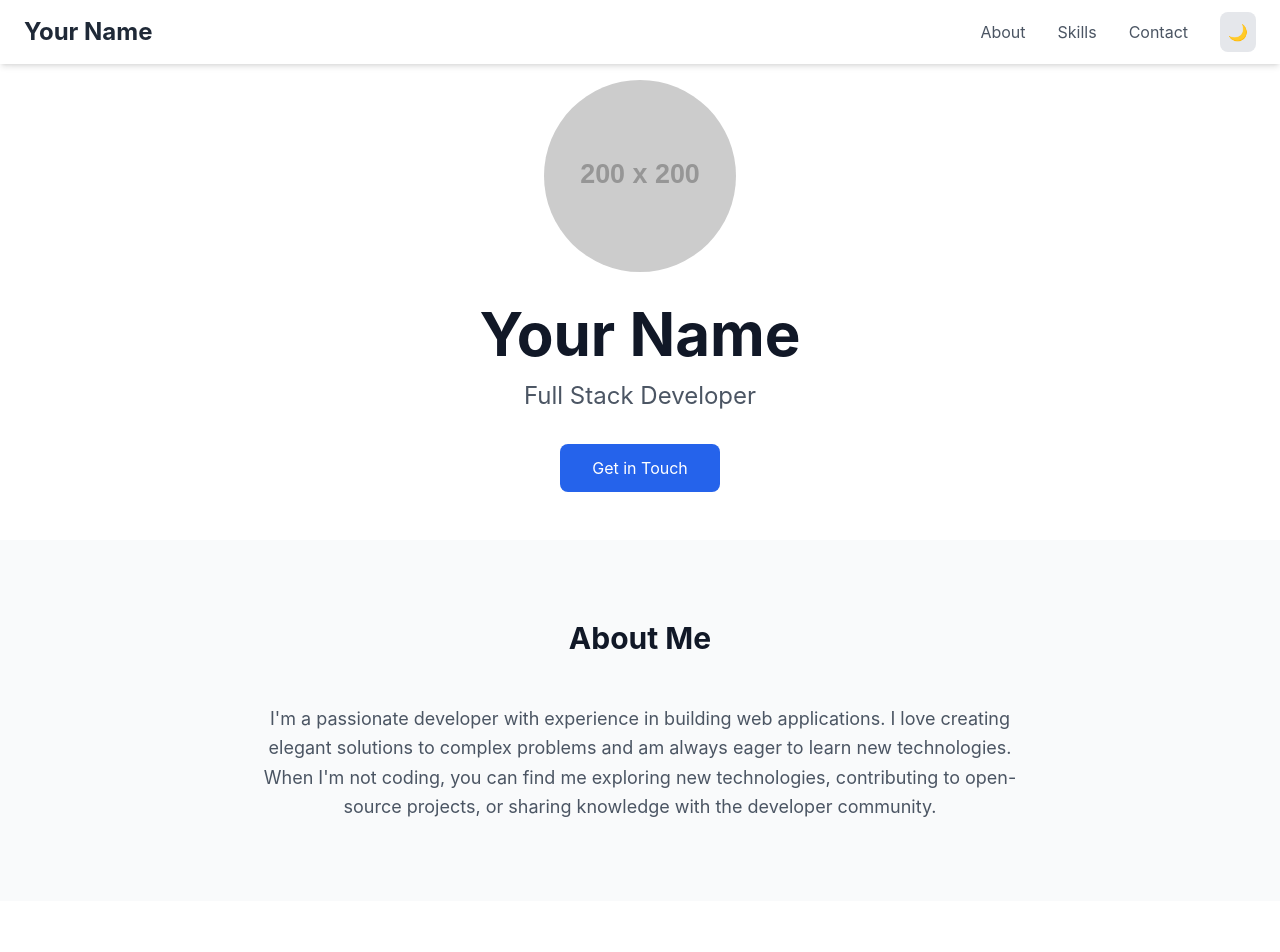
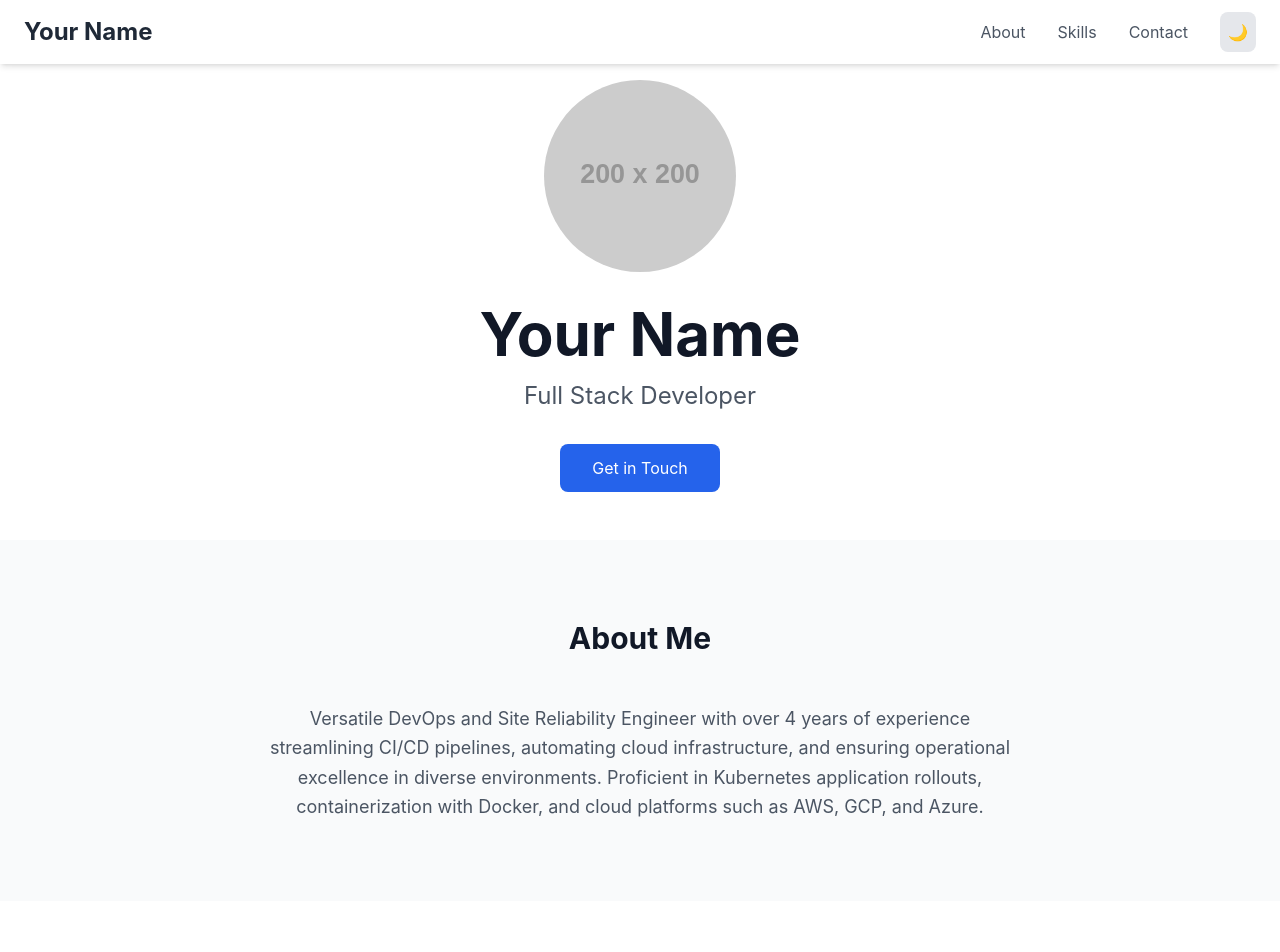
Before and after one commit to adipurnamk/landing-page, a React (Vite) app: page / in a window 1280 px wide. Shown: the top 952 px of the page. Built offline with nearby package versions, Linux system fonts and the light colour scheme.

Commit message:
Update About component to reflect new professional focus as a DevOps and Site Reliability Engineer, highlighting expertise in CI/CD, cloud infrastructure, and containerization technologies.

```diff
--- a/src/components/About.tsx
+++ b/src/components/About.tsx
@@ -7,11 +7,7 @@ const About = () => {
         </h2>
         <div className="max-w-3xl mx-auto text-center">
           <p className="text-lg text-gray-600 dark:text-gray-300 leading-relaxed">
-            I'm a passionate developer with experience in building web applications.
-            I love creating elegant solutions to complex problems and am always
-            eager to learn new technologies. When I'm not coding, you can find me
-            exploring new technologies, contributing to open-source projects, or
-            sharing knowledge with the developer community.
+            Versatile DevOps and Site Reliability Engineer with over 4 years of experience streamlining CI/CD pipelines, automating cloud infrastructure, and ensuring operational excellence in diverse environments. Proficient in Kubernetes application rollouts, containerization with Docker, and cloud platforms such as AWS, GCP, and Azure.
           </p>
         </div>
       </div>
```
